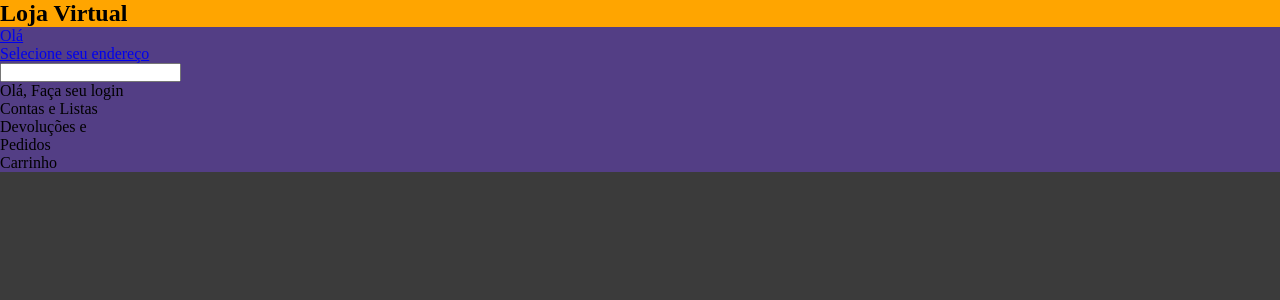
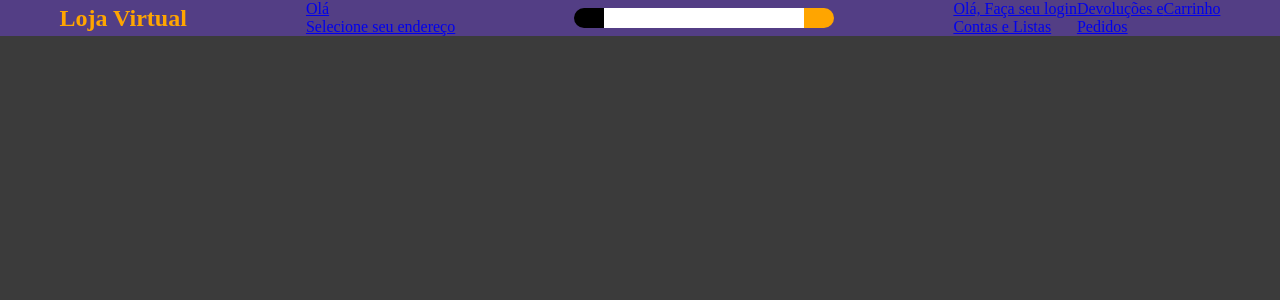
Before and after one commit to RamonBosi/Projetos-React, a React (Create React App) app in the folder projetos/: page / in a window 1280 px wide. Shown: the top 300 px of the page. Built offline with nearby package versions, Linux system fonts and the light colour scheme.

Commit message:
styling the menu

```diff
--- a/projetos/src/components/Menu/index.js
+++ b/projetos/src/components/Menu/index.js
@@ -1,4 +1,4 @@
-import { Menu, Logo } from './styles'
+import { Menu, Logo, Pesquisar, InformacaoDaConta } from './styles'
 
 export default function MenuPrincipal(){
     return(
@@ -9,16 +9,16 @@ export default function MenuPrincipal(){
             <div>
                 <a href = '#'>Olá<br/>Selecione seu endereço</a>
             </div>
-            <div>
+            <Pesquisar>
+                <div></div>
                 <input type = 'text'/>
-            </div>
-            <div>
-                <ul>
-                    <li><p>Olá, Faça seu login<br/>Contas e Listas</p></li>
-                    <li><p>Devoluções e <br/>Pedidos</p></li>
-                    <li><p>Carrinho</p></li>
-                </ul>
-            </div>
+                <div></div>
+            </Pesquisar>
+            <InformacaoDaConta>
+                <li><a href = '#'>Olá, Faça seu login<br/>Contas e Listas</a></li>
+                <li><a  href = '#'>Devoluções e <br/>Pedidos</a></li>
+                <li><a  href = '#'>Carrinho</a></li>
+            </InformacaoDaConta>
         </Menu>
     )
 }
--- a/projetos/src/components/Menu/styles.js
+++ b/projetos/src/components/Menu/styles.js
@@ -1,11 +1,47 @@
 import styled from 'styled-components'
 
 export const Menu = styled.header`
+    display: flex;
+    justify-content: space-around;
+    align-items: center;
     background-color: #533E85;
 `
 
 export const Logo = styled.div`
     > h2{
-        background-color: orange;
+        color: orange;
     }
 `
+
+export const Pesquisar = styled.div`
+    display:flex;
+    height: 20px;
+
+    > input{
+        width: 200px;
+        outline: none;
+        border: none;
+        padding: 0 0 0 2px;
+    }
+
+    > div{
+        width: 30px;
+    }
+
+    > div:nth-of-type(1){
+        background-color: black;
+        border-radius: 20px 0 0 20px;
+    }
+
+    > div:nth-of-type(2){
+        background-color: orange;
+        border-radius: 0 20px 20px 0;
+    }
+`
+
+export const InformacaoDaConta = styled.ul`
+    display: flex;
+    justify-content: space-around;
+    list-style-type: none;
+
+`
```
